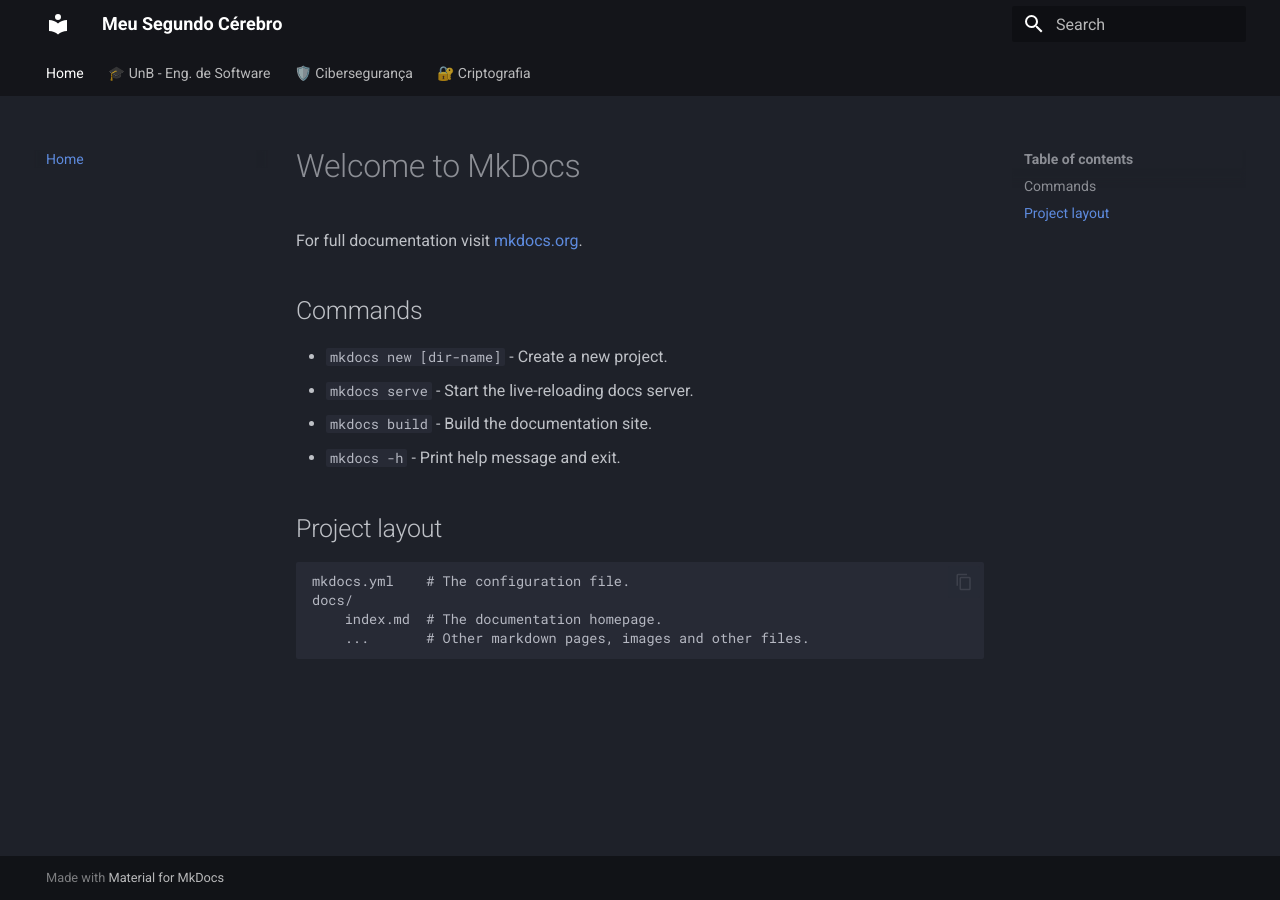
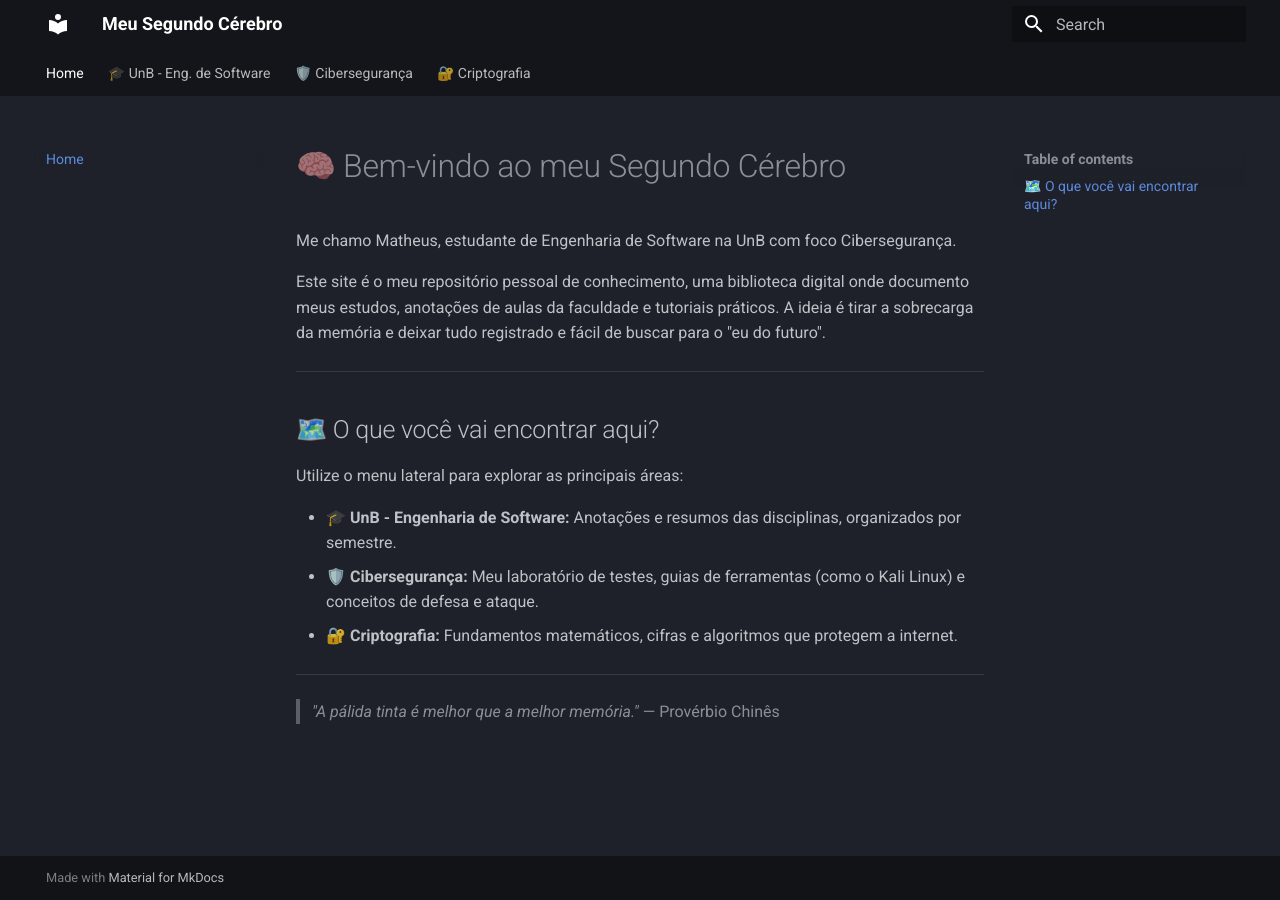
Before and after one commit to matheus0346/second-brain, an MkDocs documentation site: the page built from docs/index.md, in a window 1280 px wide. Built offline with MkDocs 1.6.1 and Material for MkDocs 9.7.7, drawn with Linux system fonts in a browser that asks for light colours.

Commit message:
mensagem inicial da home do mkdocs

```diff
--- a/docs/index.md
+++ b/docs/index.md
@@ -1,17 +1,19 @@
-# Welcome to MkDocs
+# 🧠 Bem-vindo ao meu Segundo Cérebro
 
-For full documentation visit [mkdocs.org](https://www.mkdocs.org).
+Me chamo Matheus, estudante de Engenharia de Software na UnB com foco Cibersegurança.
 
-## Commands
+Este site é o meu repositório pessoal de conhecimento, uma biblioteca digital onde documento meus estudos, anotações de aulas da faculdade e tutoriais práticos. A ideia é tirar a sobrecarga da memória e deixar tudo registrado e fácil de buscar para o "eu do futuro".
 
-* `mkdocs new [dir-name]` - Create a new project.
-* `mkdocs serve` - Start the live-reloading docs server.
-* `mkdocs build` - Build the documentation site.
-* `mkdocs -h` - Print help message and exit.
+---
 
-## Project layout
+## 🗺️ O que você vai encontrar aqui?
 
-    mkdocs.yml    # The configuration file.
-    docs/
-        index.md  # The documentation homepage.
-        ...       # Other markdown pages, images and other files.
+Utilize o menu lateral para explorar as principais áreas:
+
+* **🎓 UnB - Engenharia de Software:** Anotações e resumos das disciplinas, organizados por semestre.
+* **🛡️ Cibersegurança:** Meu laboratório de testes, guias de ferramentas (como o Kali Linux) e conceitos de defesa e ataque.
+* **🔐 Criptografia:** Fundamentos matemáticos, cifras e algoritmos que protegem a internet.
+
+---
+
+> *"A pálida tinta é melhor que a melhor memória."* — Provérbio Chinês
```
